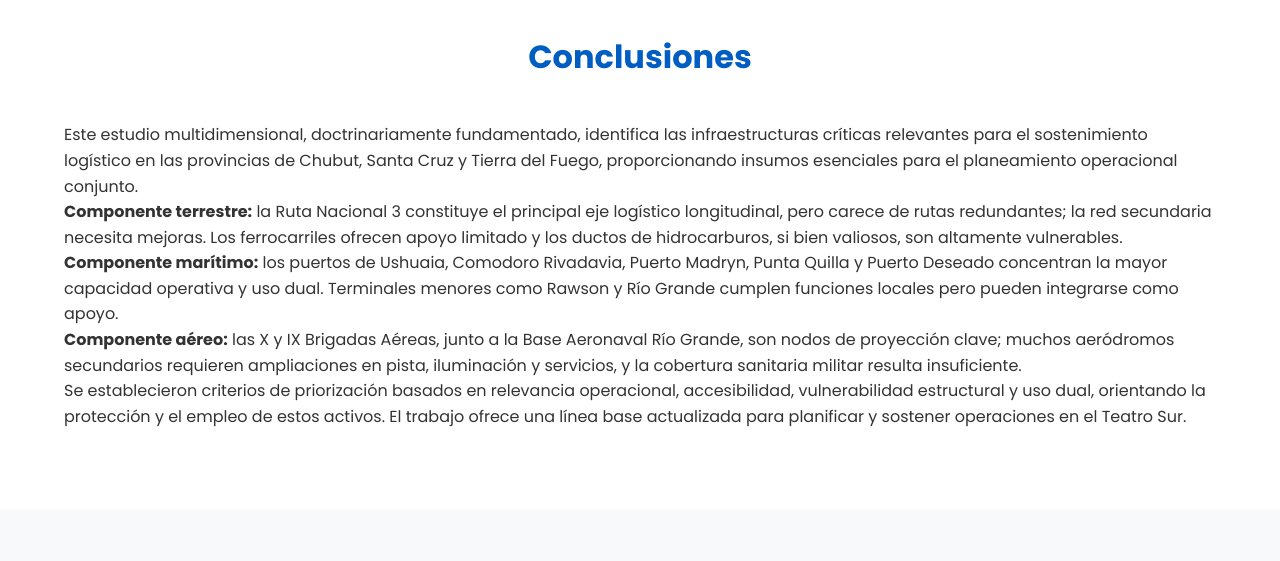
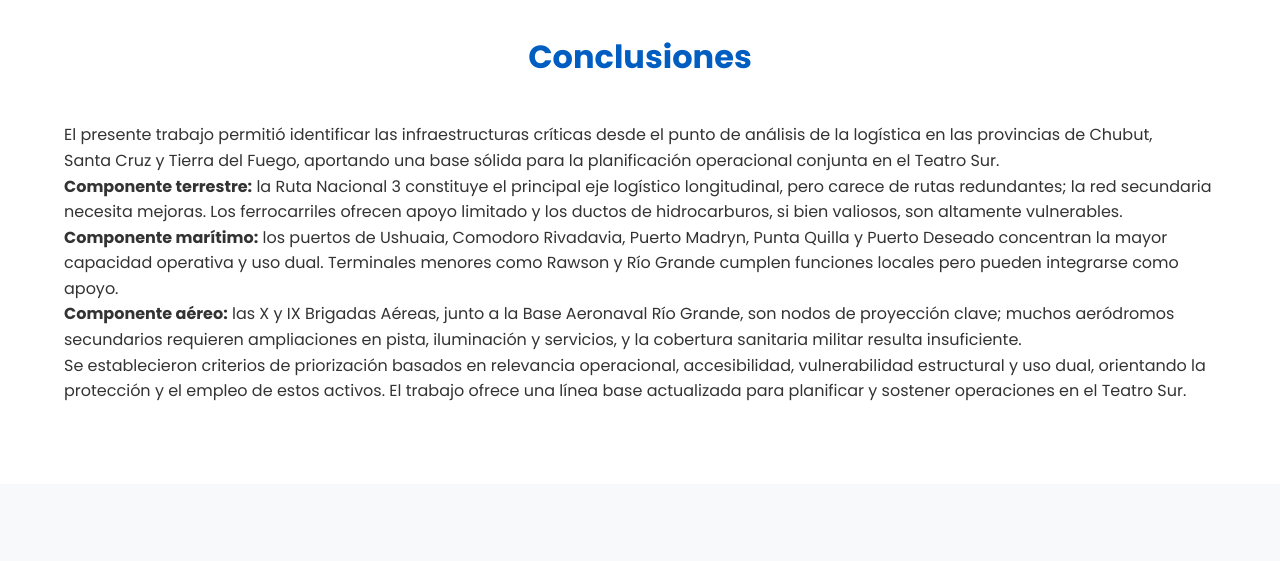
Before and after one commit to vpia11/infraestructura-critica-patagonia2, a plain HTML site: page index.html in a window 1280 px wide. Shown: the part 2900-3461 px from the top of the page. Drawn offline with nearby package versions, Linux system fonts and the light colour scheme.

Commit message:
Add files via upload

```diff
--- a/index.html
+++ b/index.html
@@ -280,13 +280,14 @@
     </div>
   </section>
 
-    <!-- ===== Conclusiones ===== -->
+
+  <!-- ===== Conclusiones ===== -->
   <section id="conclusiones">
     <div class="container" data-aos="fade-up">
       <h2 class="section__title">Conclusiones</h2>
 
       <p>
-        Este estudio multidimensional, doctrinariamente fundamentado, identifica las infraestructuras críticas relevantes para el sostenimiento logístico en las provincias de Chubut, Santa&nbsp;Cruz y Tierra del Fuego, proporcionando insumos esenciales para el planeamiento operacional conjunto.
+        El presente trabajo permitió identificar las infraestructuras críticas desde el punto de análisis de la logística en las provincias de Chubut, Santa&nbsp;Cruz y Tierra del Fuego, aportando una base sólida para la planificación operacional conjunta en el Teatro&nbsp;Sur.
       </p>
 
       <p>
@@ -306,6 +307,7 @@
       </p>
     </div>
   </section>
+
 
   <!-- ===== Galería ===== -->
   <section id="galeria">
```
